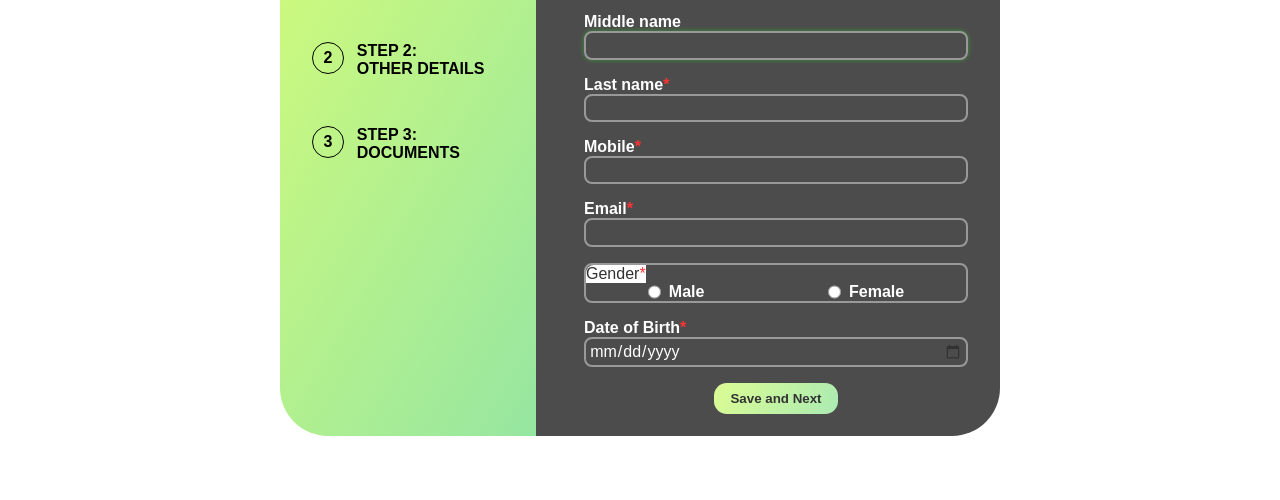
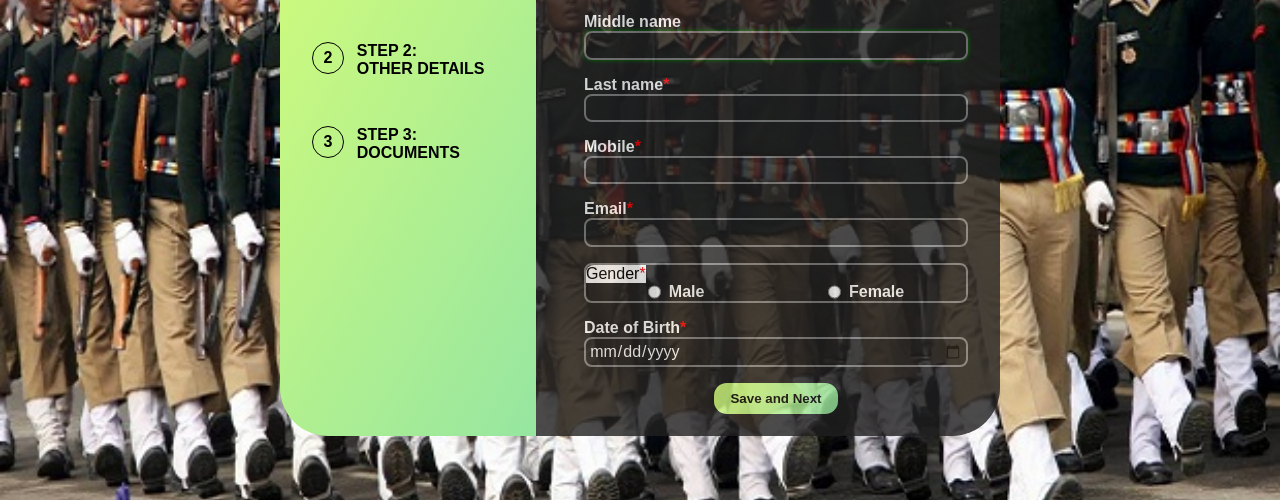
Before and after one commit to Poonam-dew/NCC-form, a plain HTML site: page index.html in a window 1280 px wide. Shown: the part 300-800 px from the top of the page. Drawn offline with Linux system fonts and the light colour scheme.

Commit message:
Update style.css

```diff
--- a/style.css
+++ b/style.css
@@ -8,7 +8,7 @@
 body{
  max-width:100vw;
  height: 100vh;
- background-image: url("/img/1470996415-5456.jpg");
+ background-image: url("1470996415-5456.jpg");
 
  background-repeat: no-repeat;
  background-size: cover;
```
